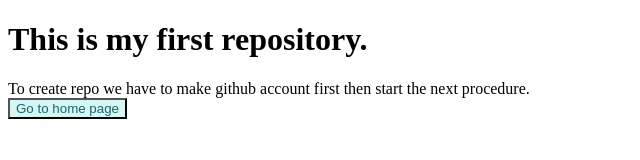
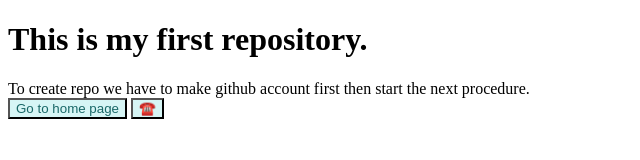
Before and after one commit to sakshishewale2808/Sakshi_repo, a plain HTML site: page about.html in a window 1280 px wide. Shown: the full height of the page, 0-640 px from the left. Drawn offline with Linux system fonts and the light colour scheme.

Commit message:
contact page

```diff
--- a/about.html
+++ b/about.html
@@ -12,5 +12,6 @@
         <h1>This is my first repository.</h1>
         <div>To create repo we have to make github account first then start the next procedure.</div>
         <button>Go to home page</button>
-    </body>
+        <button class="contact"> ☎️</button>
+       </body>
 </html>
```
